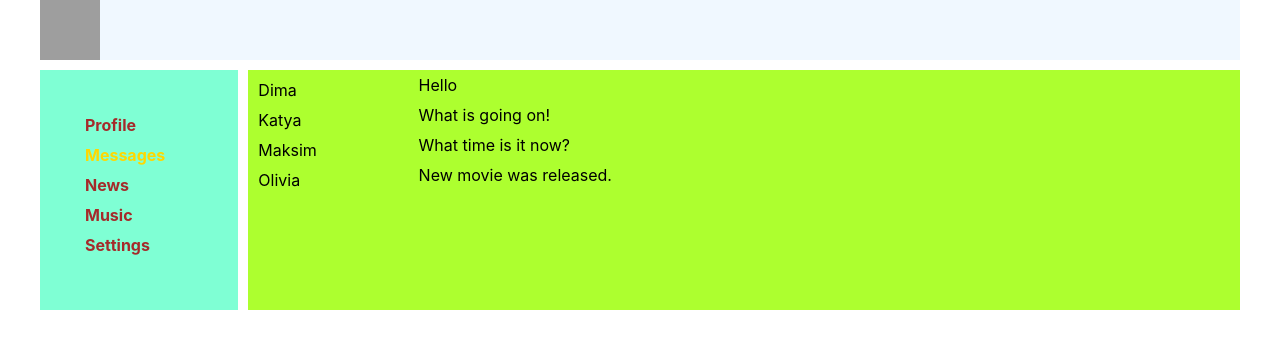
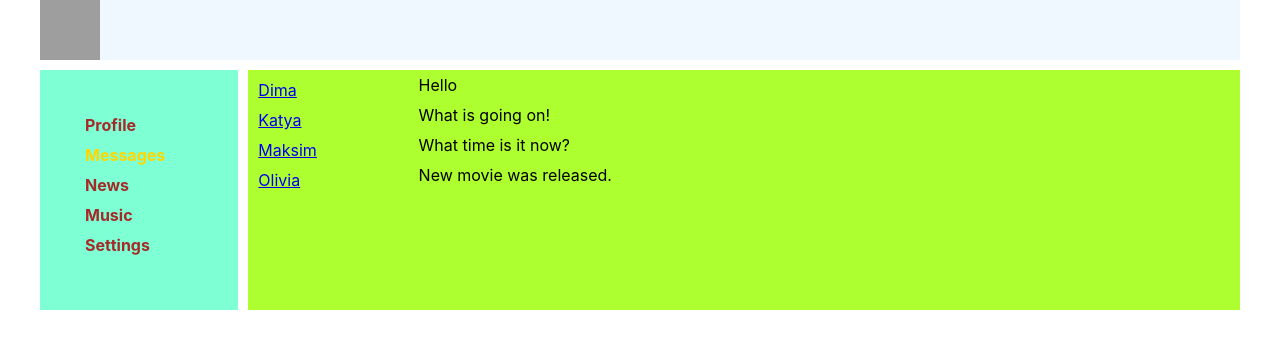
Before and after one commit to Dimanci/SocialNetwork01, a React (Create React App) app: page /dialogs in a window 1280 px wide. Shown: the top 348 px of the page. Built offline with nearby package versions, Linux system fonts and the light colour scheme; grey boxes are pictures that could not be loaded.

Commit message:
Dialog component

```diff
--- a/src/App.tsx
+++ b/src/App.tsx
@@ -16,11 +16,11 @@ function App() {
             <Header/>
             <Navbar/>
             <div className='app-wrapper-content'>
-                <Route path='/Dialogs' component={Dialogs}/>
-                <Route path='/Profile' component={Profile}/>
-                <Route path='/News' component={News}/>
-                <Route path='/Music' component={Music}/>
-                <Route path='/Settings' component={Settings}/>
+                <Route path='/dialogs' component={Dialogs}/>
+                <Route path='/profile' component={Profile}/>
+                <Route path='/news' component={News}/>
+                <Route path='/music' component={Music}/>
+                <Route path='/settings' component={Settings}/>
             </div>
         </div>
         </BrowserRouter>
--- a/src/components/Dialogs/Dialogs.tsx
+++ b/src/components/Dialogs/Dialogs.tsx
@@ -1,20 +1,37 @@
 import React from 'react';
 import s from './Dialogs.module.css'
+import {NavLink} from "react-router-dom";
 
+type DialogItemPropsType = {
+    name: string
+    id: number
+}
+type MessagePropsType = {
+    message: string
+}
+const DialogItem = (props: DialogItemPropsType) => {
+    let path = '/dialogs/' + props.id
+    return (
+        <div className={s.dialogs}><NavLink to={path}>{props.name}</NavLink></div>
+    )
+}
+const MessageItem = (props: MessagePropsType) => {
+    return <div className={s.dialogs}>{props.message}</div>
+}
 const Dialogs = () => {
     return (
         <div className={s.alldialogs}>
             <div className={s.dialogs}>
-                <div className={s.dialogs}>Dima</div>
-                <div className={s.dialogs}>Katya</div>
-                <div className={s.dialogs}>Maksim</div>
-                <div className={s.dialogs}>Olivia</div>
+                <DialogItem name={'Dima'} id={1}/>
+                <DialogItem name={'Katya'} id={2}/>
+                <DialogItem name={'Maksim'} id={3}/>
+                <DialogItem name={'Olivia'} id={4}/>
             </div>
             <div className={s.messages}>
-                <div className={s.dialogs}>Hello</div>
-                <div className={s.dialogs}>What is going on!</div>
-                <div className={s.dialogs}>What time is it now?</div>
-                <div className={s.dialogs}>New movie was released.</div>
+                <MessageItem message={'Hello'}/>
+                <MessageItem message={'What is going on!'}/>
+                <MessageItem message={'What time is it now?'}/>
+                <MessageItem message={'New movie was released.'}/>
             </div>
         </div>
     );
--- a/src/components/Navbar/Navbar.tsx
+++ b/src/components/Navbar/Navbar.tsx
@@ -5,11 +5,11 @@ import {NavLink} from "react-router-dom";
 const Navbar =()=> {
     return (
         <nav className={s.nav}>
-            <div className = {s.item}><NavLink to={'/Profile'} activeClassName={s.activeLink}>Profile</NavLink></div>
-            <div className = {s.item}><NavLink to={'/Dialogs'} activeClassName={s.activeLink}>Messages</NavLink></div>
-            <div className = {s.item}><NavLink to={'/News'} activeClassName={s.activeLink}>News</NavLink></div>
-            <div className = {s.item}><NavLink to={'/Music'} activeClassName={s.activeLink}>Music</NavLink></div>
-            <div className = {s.item}><NavLink to={'/Settings'} activeClassName={s.activeLink}>Settings</NavLink></div>
+            <div className = {s.item}><NavLink to={'/profile'} activeClassName={s.activeLink}>Profile</NavLink></div>
+            <div className = {s.item}><NavLink to={'/dialogs'} activeClassName={s.activeLink}>Messages</NavLink></div>
+            <div className = {s.item}><NavLink to={'/news'} activeClassName={s.activeLink}>News</NavLink></div>
+            <div className = {s.item}><NavLink to={'/music'} activeClassName={s.activeLink}>Music</NavLink></div>
+            <div className = {s.item}><NavLink to={'/settings'} activeClassName={s.activeLink}>Settings</NavLink></div>
         </nav>
     )
 }
```
